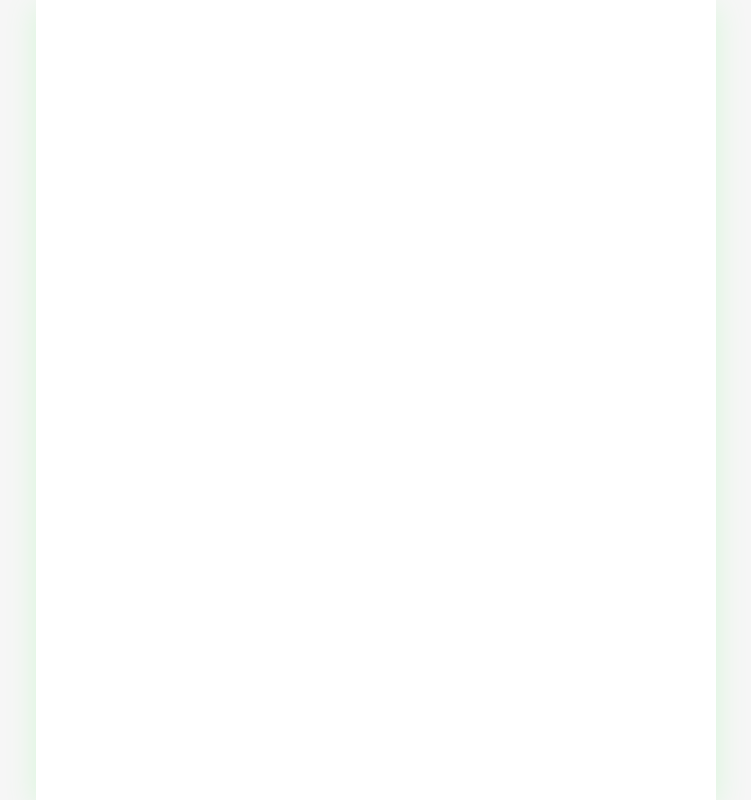
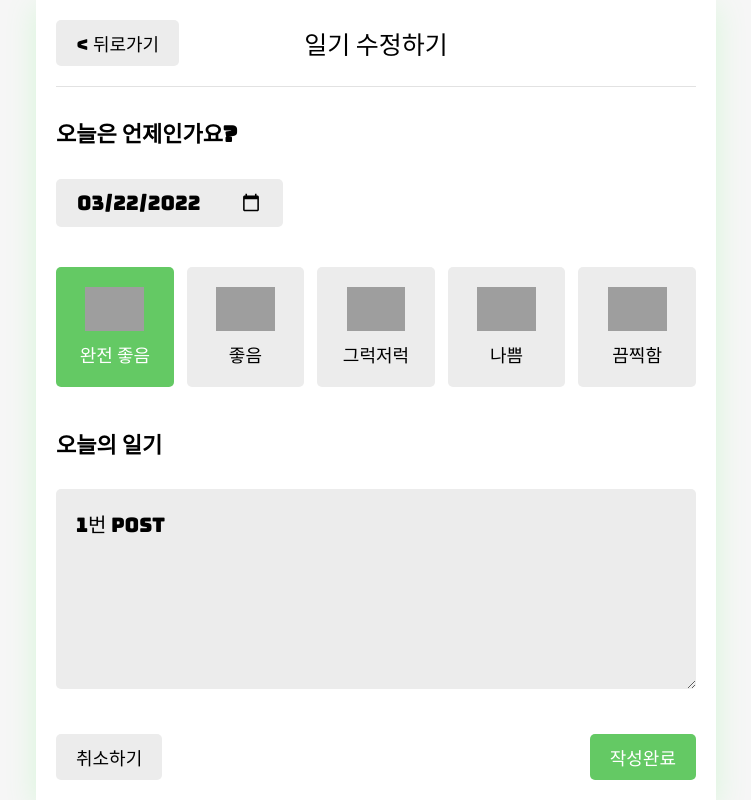
Before and after one commit to hyeonukdev/react-diary, a React (Create React App) app: page /edit/1 in a window 1280 px wide. Before the commit this address had no page. Shown: the whole page, without its empty margins (264-1015 px from the left). Built offline with nearby package versions, Linux system fonts and the light colour scheme; grey boxes are pictures that could not be loaded.

Commit message:
:sparkles: Add Edit feature

```diff
--- a/src/App.js
+++ b/src/App.js
@@ -26,7 +26,7 @@ const reducer = (state, action) => {
     }
     case "EDIT": {
       newState = state.map((it) =>
-        it.id === action.target.id ? { ...action.data } : it
+        it.id === action.data.id ? { ...action.data } : it
       );
       break;
     }
@@ -125,7 +125,7 @@ function App() {
             <Routes>
               <Route path="/" element={<Home />} />
               <Route path="/new" element={<New />} />
-              <Route path="/edit" element={<Edit />} />
+              <Route path="/edit/:id" element={<Edit />} />
               <Route path="/diary/:id" element={<Diary />} />
             </Routes>
           </div>
--- a/src/components/DiaryEditor.js
+++ b/src/components/DiaryEditor.js
@@ -1,4 +1,4 @@
-import { useState, useRef, useContext } from "react";
+import { useState, useRef, useContext, useEffect } from "react";
 import { useNavigate } from "react-router-dom";
 import { DiaryDispatchContext } from "../App";
 
@@ -38,13 +38,13 @@ const getStringDate = (date) => {
   return date.toISOString().slice(0, 10);
 };
 
-const DiaryEditor = () => {
+const DiaryEditor = ({ isEdit, originData }) => {
   const [date, setDate] = useState(getStringDate(new Date()));
   const [emotion, setEmotion] = useState(3);
   const [content, setContent] = useState("");
   const contentRef = useRef();
 
-  const { onCreate } = useContext(DiaryDispatchContext);
+  const { onCreate, onEdit } = useContext(DiaryDispatchContext);
   const navigate = useNavigate();
 
   const handleClick = (emotion) => {
@@ -57,14 +57,33 @@ const DiaryEditor = () => {
       return;
     }
 
-    onCreate(date, content, emotion);
+    if (
+      window.confirm(
+        isEdit ? "일기를 수정하시겠습니까?" : "새로운 일기를 작성하시겠습니까?"
+      )
+    ) {
+      if (!isEdit) {
+        onCreate(date, content, emotion);
+      } else {
+        onEdit(originData.id, date, content, emotion);
+      }
+    }
+
     navigate("/", { replace: true });
   };
+
+  useEffect(() => {
+    if (isEdit) {
+      setDate(getStringDate(new Date(parseInt(originData.date))));
+      setEmotion(originData.emotion);
+      setContent(originData.content);
+    }
+  }, [isEdit, originData]);
 
   return (
     <div className="DiaryEditor">
       <MyHeader
-        headText={"새 일기쓰기"}
+        headText={isEdit ? "일기 수정하기" : "새 일기쓰기"}
         leftChild={
           <MyButton text={"< 뒤로가기"} onClick={() => navigate(-1)} />
         }
--- a/src/pages/Edit.js
+++ b/src/pages/Edit.js
@@ -1,8 +1,33 @@
-import { useNavigate } from "react-router-dom";
+import { useContext, useEffect, useState } from "react";
+import { useNavigate, useParams } from "react-router-dom";
+
+import { DiaryStateContext } from "../App";
+import DiaryEditor from "../components/DiaryEditor";
 
 const Edit = () => {
   const navigate = useNavigate();
-  return <div></div>;
+  const { id } = useParams();
+  const diaryList = useContext(DiaryStateContext);
+  const [originData, setOriginData] = useState();
+
+  useEffect(() => {
+    if (diaryList.length >= 1) {
+      const targetDiary = diaryList.find(
+        (it) => parseInt(it.id) === parseInt(id)
+      );
+      if (targetDiary) {
+        setOriginData(targetDiary);
+      } else {
+        navigate("/", { replace: true });
+      }
+    }
+  }, [id, diaryList]);
+
+  return (
+    <div>
+      {originData && <DiaryEditor isEdit={true} originData={originData} />}
+    </div>
+  );
 };
 
 export default Edit;
```
